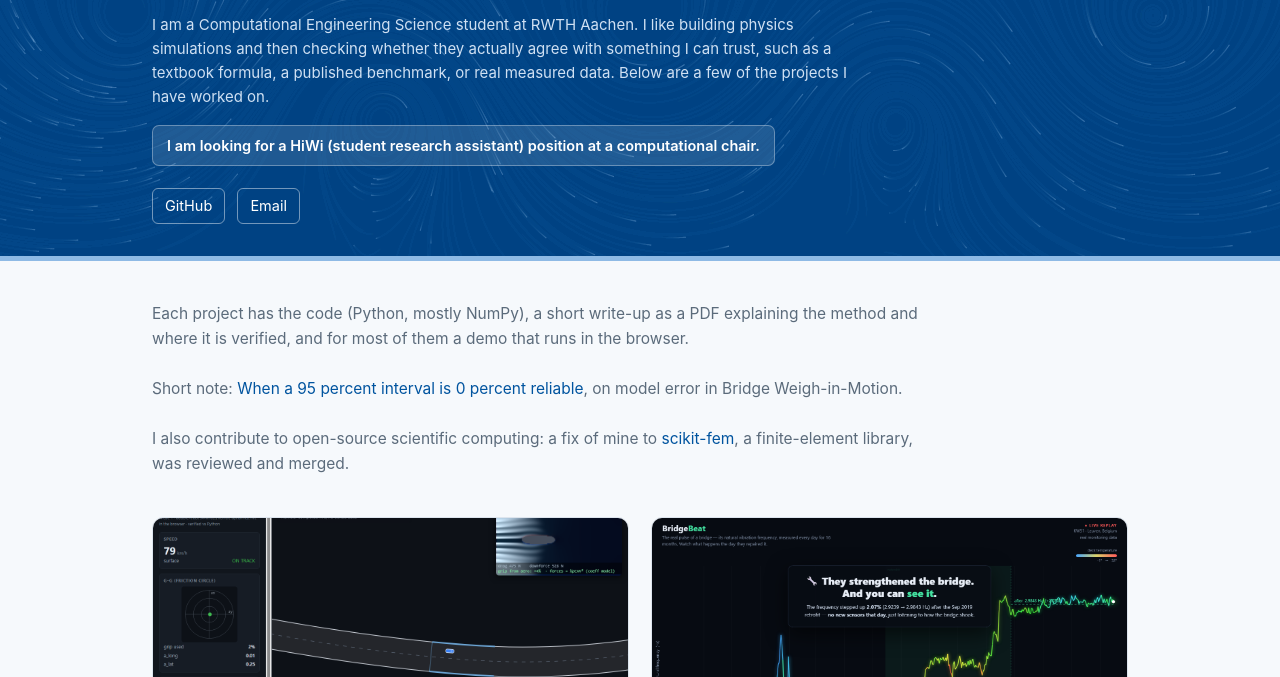
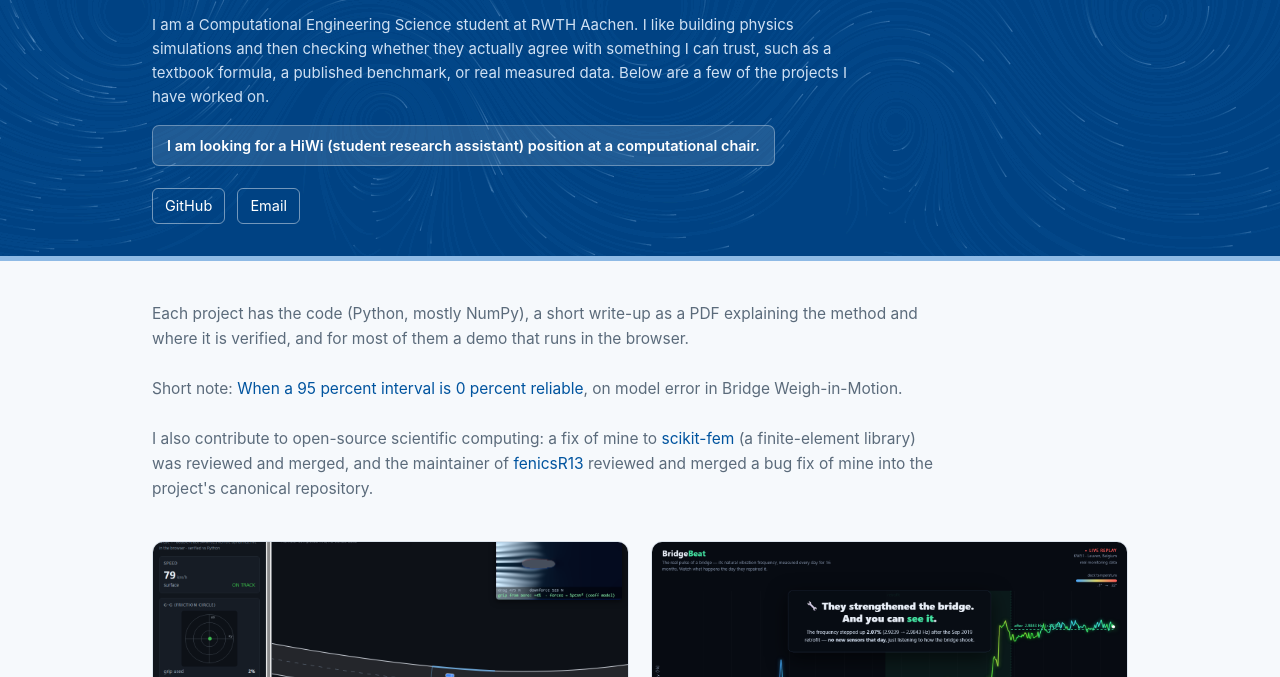
Before and after one commit to bypire/bypire.github.io, a plain HTML site: page index.html in a window 1280 px wide. Shown: the part 123-800 px from the top of the page. Drawn offline with Linux system fonts and the light colour scheme.

Commit message:
Add fenicsR13 merged contribution to the open-source line

```diff
--- a/index.html
+++ b/index.html
@@ -112,8 +112,10 @@
     <a href="writeups/bwim-coverage.html">When a 95 percent interval is 0 percent reliable</a>,
     on model error in Bridge Weigh-in-Motion.</p>
   <p class="intro" style="padding-top:4px">I also contribute to open-source scientific computing:
-    a fix of mine to <a href="https://github.com/kinnala/scikit-fem/pull/1213">scikit-fem</a>, a
-    finite-element library, was reviewed and merged.</p>
+    a fix of mine to <a href="https://github.com/kinnala/scikit-fem/pull/1213">scikit-fem</a> (a
+    finite-element library) was reviewed and merged, and the maintainer of
+    <a href="https://github.com/lamBOOO/fenicsR13">fenicsR13</a> reviewed and merged a bug fix of
+    mine into the project's canonical repository.</p>
 
   <main class="grid">
 
```
